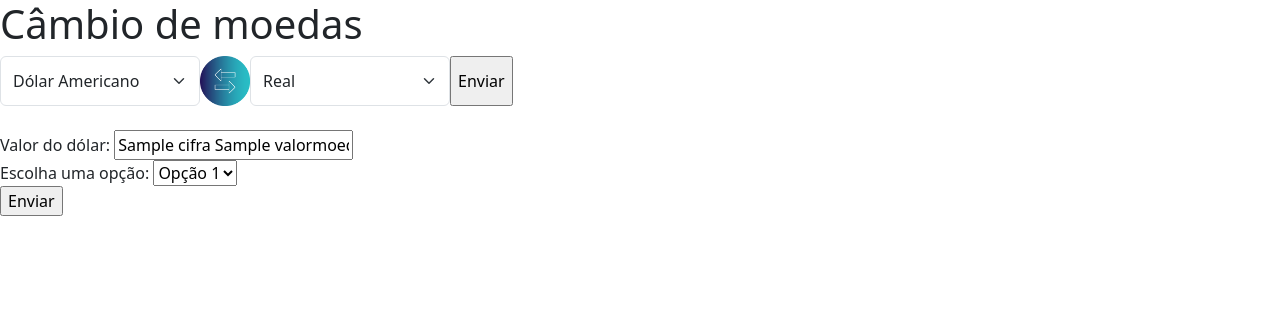
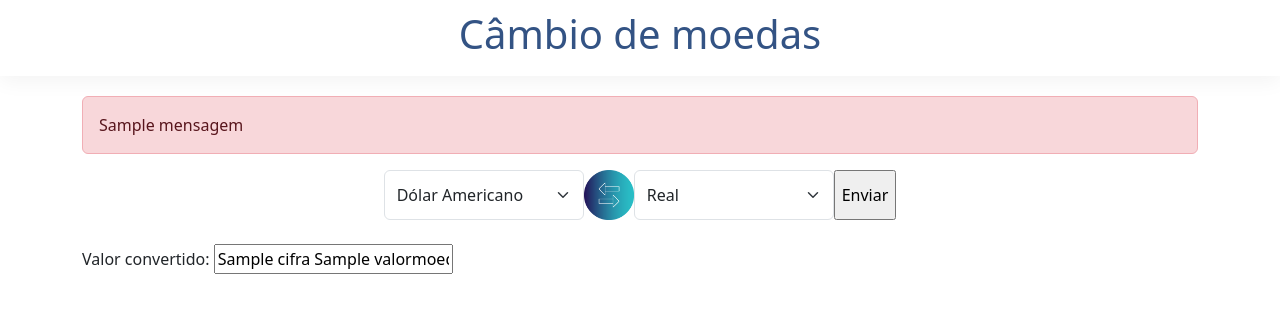
Before and after one commit to jo-alves22/CambioMoedas, a Flask app: template templates/index.html in a window 1280 px wide. Shown: the top 313 px of the page. Run offline with Flask 3, Linux system fonts and the light colour scheme; the template is opened without the code that fills it: most values are stand-ins (such as "Sample title", 1, 10 or a date in 2020).

Commit message:
adicionado conversao das demais moedas

```diff
--- a/app.py
+++ b/app.py
@@ -28,6 +28,9 @@ def index():
 def buscarcotacao():
     moeda1 = str(request.form.get('moeda1'))
     moeda2 = str(request.form.get('moeda2'))
+    if moeda1 == moeda2:
+        mensagem = 'Selecione moedas diferentes'
+        return render_template("index.html", moeda1=moeda1, moeda2=moeda2, mensagem=mensagem)
     response = requests.get(f"https://economia.awesomeapi.com.br/last/{moeda1}-{moeda2}")
     valor = response.json()
     for item, value in valor.items():
@@ -36,7 +39,7 @@ def buscarcotacao():
             valormoeda = value['ask']
     #print(valor['EURBRL']['ask'])
     cifra = 'R$'
-    return render_template("index.html", valormoeda=valormoeda, cifra=cifra)
+    return render_template("index.html", valormoeda=valormoeda, cifra=cifra, moeda1=moeda1, moeda2=moeda2)
 
 
 if __name__ == "__main__":
--- a/static/css/index.css
+++ b/static/css/index.css
@@ -1,4 +1,24 @@
-
+*{
+    margin: auto;
+}
+header{
+    background-color: #ffffff;
+    color:#335384;
+    top: 0;
+    left: 0;
+    width: 100%;
+    padding: 10px 100px;
+    display: flex;
+    margin-bottom: 20px;
+    box-shadow: 0 5px 20px rgba(0,0,0, 0.05);
+}
 .moedas{
     display: flex;
+    justify-content: space-around;
 }
+.container{
+    width: 80%;
+}
+.container h1{
+    text-align: center;
+}
--- a/templates/index.html
+++ b/templates/index.html
@@ -9,53 +9,46 @@
     <title>Câmbio moedas estrangeiras</title>
 </head>
 <body>
+    <header>
         <h1>Câmbio de moedas</h1>
+    </header>
+    <div class="container">
+        {% if mensagem %}
+            <div class="alert alert-danger" role="alert">
+                {{ mensagem }}
+            </div>
+        {% endif %}
+
         <form action="/buscarcotacao" method="POST" class="moedas">
+            <div class="moedas">
                 <select name="moeda1" id="moeda1" class="form-select" aria-label="Default select example" style="width: 200px;">
-            <option value="USD">Dólar Americano</option>
-            <option value="CAD">Dólar Canadense</option>
-            <option value="AUD">Dólar Australiano</option>
-            <option value="EUR">Euro</option>
-            <option value="GBP">Libra Esterlina</option>
-            <option value="ARS">Peso Argentino</option>
-            <option value="CHF">Franco Suíço</option>
-            <option value="BRL">Real</option>
+                    <option value="USD" {% if moeda1 == 'USD' %} selected {% endif %}>Dólar Americano</option>
+                    <option value="CAD" {% if moeda1 == 'CAD' %} selected {% endif %}>Dólar Canadense</option>
+                    <option value="AUD" {% if moeda1 == 'AUD' %} selected {% endif %}>Dólar Australiano</option>
+                    <option value="EUR" {% if moeda1 == 'EUR' %} selected {% endif %}>Euro</option>
+                    <option value="GBP" {% if moeda1 == 'GBP' %} selected {% endif %}>Libra Esterlina</option>
+                    <option value="ARS" {% if moeda1 == 'ARS' %} selected {% endif %}>Peso Argentino</option>
+                    <option value="CHF" {% if moeda1 == 'CHF' %} selected {% endif %}>Franco Suíço</option>
+                    <option value="BRL" {% if moeda1 == 'BRL' %} selected {% endif %}>Real</option>
                 </select>
                 <img src="{{ url_for('static', filename='images/Exchange.png') }}" alt="Cambio" width="50px">
                 <select name="moeda2" id="moeda2" class="form-select" aria-label="Default select example" style="width: 200px;">
-            <option value="BRL">Real</option>
-            <option value="USD">Dólar Americano</option>
-            <option value="CAD">Dólar Canadense</option>
-            <option value="AUD">Dólar Australiano</option>
-            <option value="EUR">Euro</option>
-            <option value="GBP">Libra Esterlina</option>
-            <option value="ARS">Peso Argentino</option>
-            <option value="CHF">Franco Suíço</option>
+                    <option value="BRL" {% if moeda2 == 'BRL' %} selected {% endif %}>Real</option>
+                    <option value="USD" {% if moeda2 == 'USD' %} selected {% endif %}>Dólar Americano</option>
+                    <option value="EUR" {% if moeda2 == 'EUR' %} selected {% endif %}>Euro</option>
 
                 </select>
                 <input type="submit" value="Enviar">
+            </div>
         </form>
 
         <br>
-    <span>Valor do dólar: </span>
+        <span>Valor convertido: </span>
 
         <input type="text" value="{{ cifra }} {{ valormoeda }}">
 
-    <!--#USD-BRL,EUR-BRL,BTC-BRL,EUR-USD,BTC-USD,AUD-BRL,CAD-BRL,ARS-BRL,BRL-ARS,CHF-BRL,GBP-BRL-->
 
-    <form action="/processar-formulario" method="POST">
-        <label for="opcoes">Escolha uma opção:</label>
-        <select name="opcoes" id="opcoes">
-          <option value="opcao1">Opção 1</option>
-          <option value="opcao2">Opção 2</option>
-          <option value="opcao3">Opção 3</option>
-        </select>
-        <br>
-        <input type="submit" value="Enviar">
-      </form>
-
-
-
+    </div>
     <script src="https://cdn.jsdelivr.net/npm/bootstrap@5.3.0-alpha3/dist/js/bootstrap.bundle.min.js" integrity="sha384-ENjdO4Dr2bkBIFxQpeoTz1HIcje39Wm4jDKdf19U8gI4ddQ3GYNS7NTKfAdVQSZe" crossorigin="anonymous"></script>
 </body>
 </html>
```
Lines whose indentation alone changed are shown as unchanged.
